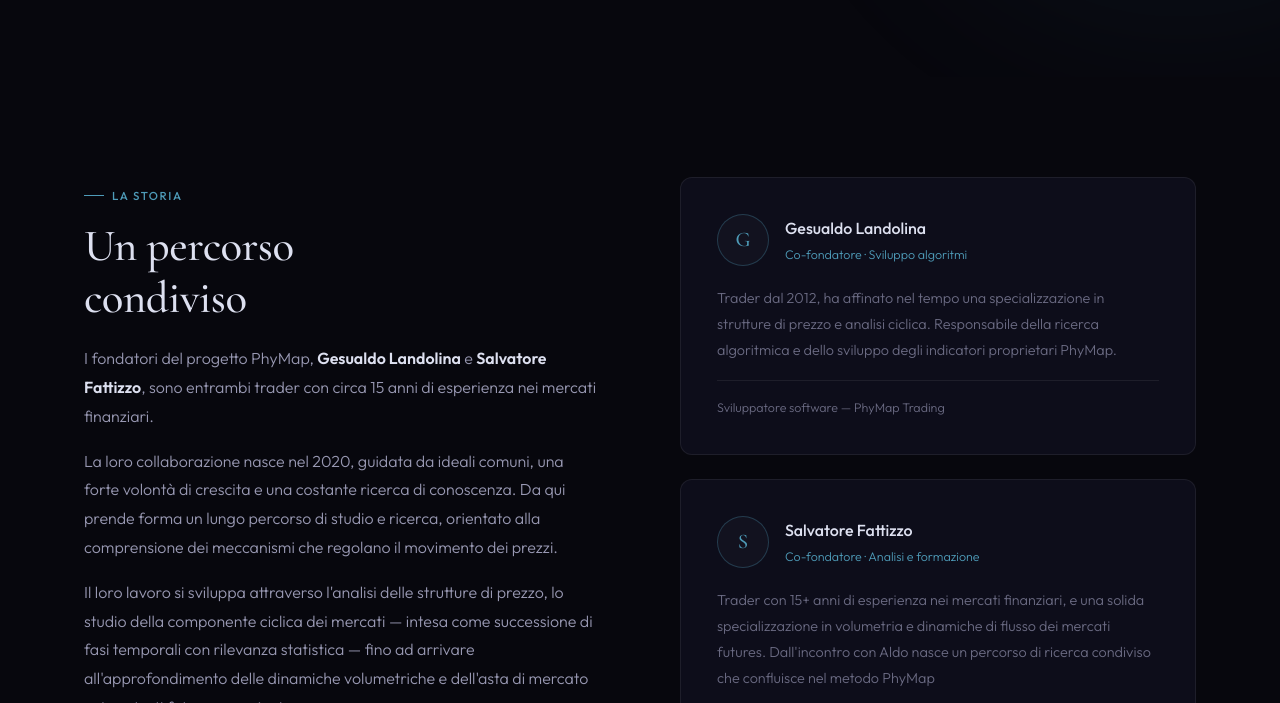
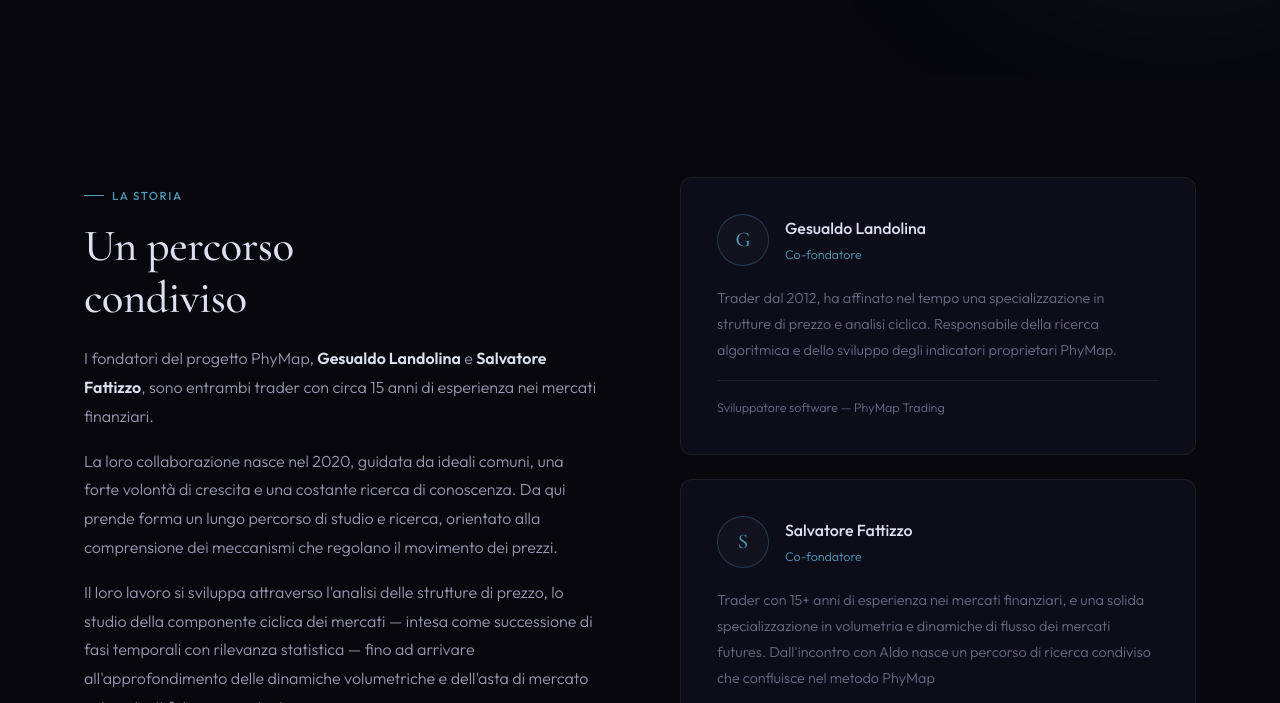
Before and after one commit to PMTrading/PMTrading.github.io, a plain HTML site: page su-di-noi.html in a window 1280 px wide. Shown: the part 474-1177 px from the top of the page. Drawn offline with nearby package versions, Linux system fonts and the light colour scheme.

Commit message:
Update su-di-noi.html

```diff
--- a/su-di-noi.html
+++ b/su-di-noi.html
@@ -72,7 +72,7 @@
             <div style="width:52px; height:52px; background:var(--surface2); border:1px solid var(--border-accent); border-radius:50%; display:flex; align-items:center; justify-content:center; font-family:'Cormorant Garamond',serif; font-size:1.3rem; color:var(--accent); font-weight:500; flex-shrink:0;">G</div>
             <div>
               <div style="font-weight:500; color:var(--text); font-size:1rem;">Gesualdo Landolina</div>
-              <div style="font-size:0.78rem; color:var(--accent); margin-top:2px;">Co-fondatore · Sviluppo algoritmi</div>
+              <div style="font-size:0.78rem; color:var(--accent); margin-top:2px;">Co-fondatore</div>
             </div>
           </div>
           <p style="font-size:0.9rem;">
@@ -88,7 +88,7 @@
             <div style="width:52px; height:52px; background:var(--surface2); border:1px solid var(--border-accent); border-radius:50%; display:flex; align-items:center; justify-content:center; font-family:'Cormorant Garamond',serif; font-size:1.3rem; color:var(--accent); font-weight:500; flex-shrink:0;">S</div>
             <div>
               <div style="font-weight:500; color:var(--text); font-size:1rem;">Salvatore Fattizzo</div>
-              <div style="font-size:0.78rem; color:var(--accent); margin-top:2px;">Co-fondatore · Analisi e formazione</div>
+              <div style="font-size:0.78rem; color:var(--accent); margin-top:2px;">Co-fondatore</div>
             </div>
           </div>
           <p style="font-size:0.9rem;">
```
